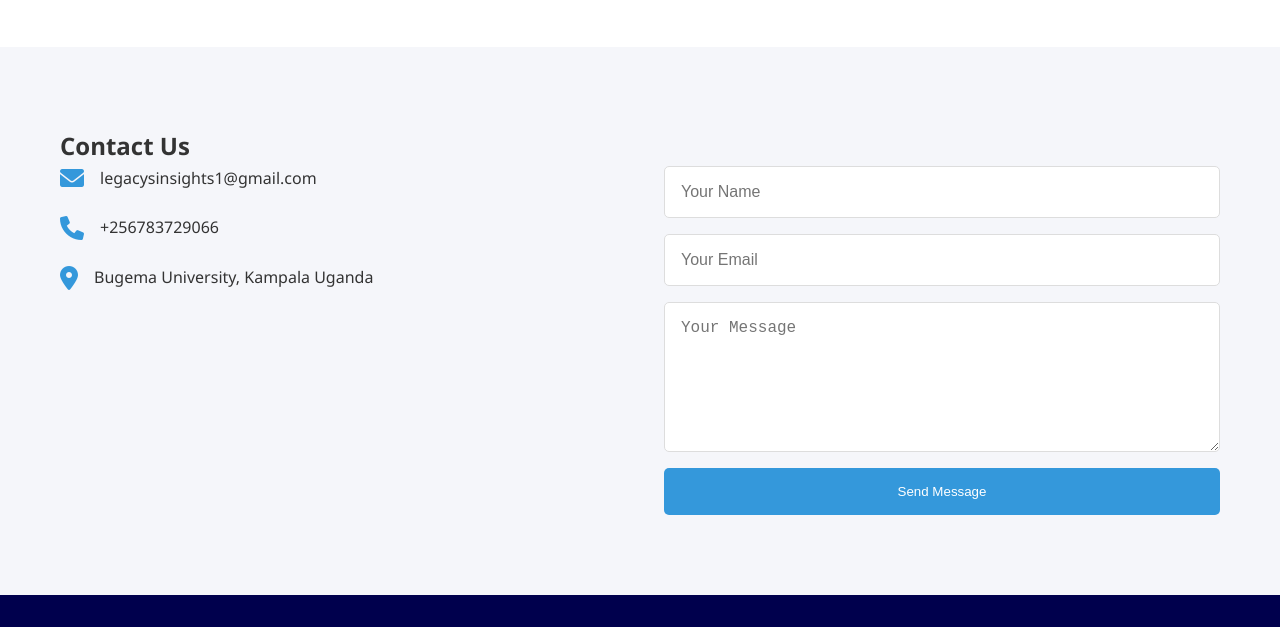
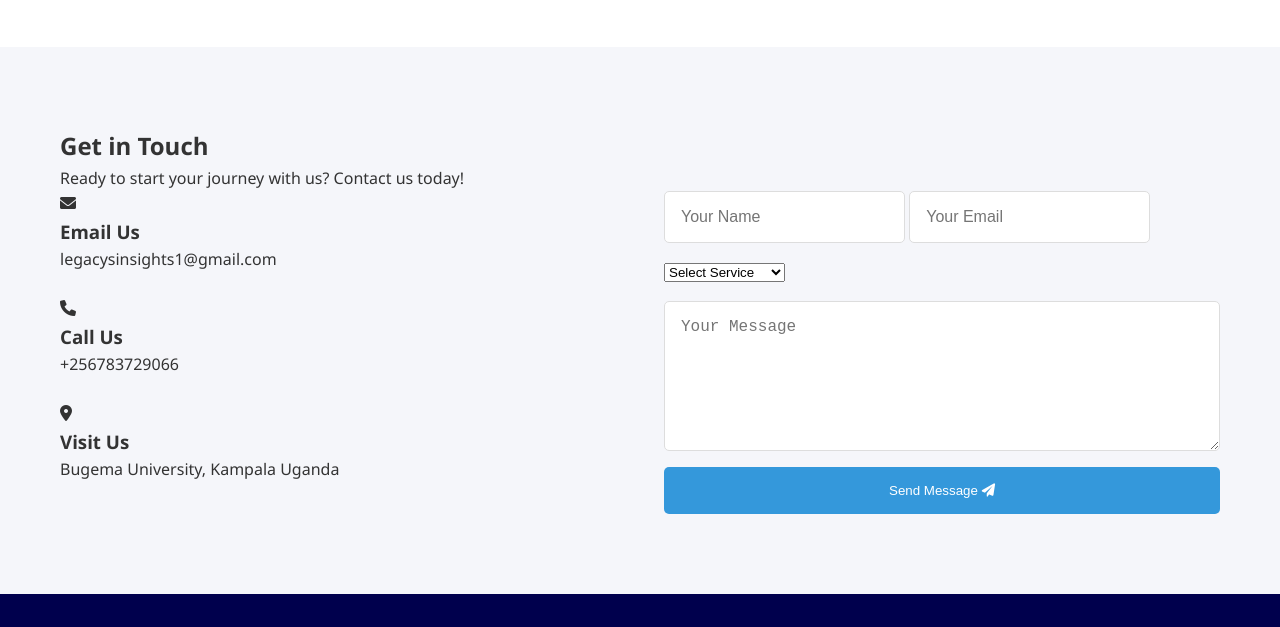
Before and after one commit to ObuliAbraham/Legacy-Insights, a plain HTML site: page index.html in a window 1280 px wide. Shown: the part 3000-3627 px from the top of the page. Drawn offline with Linux system fonts and the light colour scheme.

Commit message:
Update index.html

```diff
--- a/index.html
+++ b/index.html
@@ -175,27 +175,50 @@
     <!-- Contact Section -->
     <section id="contact" class="contact">
         <div class="container">
-            <h2>Contact Us</h2>
+            <div class="contact-header">
+                <h2>Get in Touch</h2>
+                <p>Ready to start your journey with us? Contact us today!</p>
+            </div>
             <div class="contact-content">
                 <div class="contact-info">
-                    <div class="contact-item">
+                    <div class="contact-card">
                         <i class="fas fa-envelope"></i>
+                        <h3>Email Us</h3>
                         <p>legacysinsights1@gmail.com</p>
                     </div>
-                    <div class="contact-item">
+                    <div class="contact-card">
                         <i class="fas fa-phone"></i>
+                        <h3>Call Us</h3>
                         <p>+256783729066</p>
                     </div>
-                    <div class="contact-item">
+                    <div class="contact-card">
                         <i class="fas fa-map-marker-alt"></i>
+                        <h3>Visit Us</h3>
                         <p>Bugema University, Kampala Uganda</p>
                     </div>
                 </div>
                 <form class="contact-form">
-                    <input type="text" placeholder="Your Name" required>
-                    <input type="email" placeholder="Your Email" required>
+                    <div class="form-group">
+                        <input type="text" placeholder="Your Name" required>
+                        <input type="email" placeholder="Your Email" required>
+                    </div>
+                    <div class="form-group">
+                        <select required>
+                            <option value="">Select Service</option>
+                            <option value="web-design">Web Design</option>
+                            <option value="graphics-design">Graphics Design</option>
+                            <option value="coding">Coding</option>
+                            <option value="data-analysis">Data Analysis</option>
+                            <option value="ghostwriting">Ghostwriting</option>
+                            <option value="publishing">Publishing</option>
+                            <option value="research">Research</option>
+                        </select>
+                    </div>
                     <textarea placeholder="Your Message" required></textarea>
-                    <button type="submit" class="submit-button">Send Message</button>
+                    <button type="submit" class="submit-button">
+                        <span>Send Message</span>
+                        <i class="fas fa-paper-plane"></i>
+                    </button>
                 </form>
             </div>
         </div>
```
